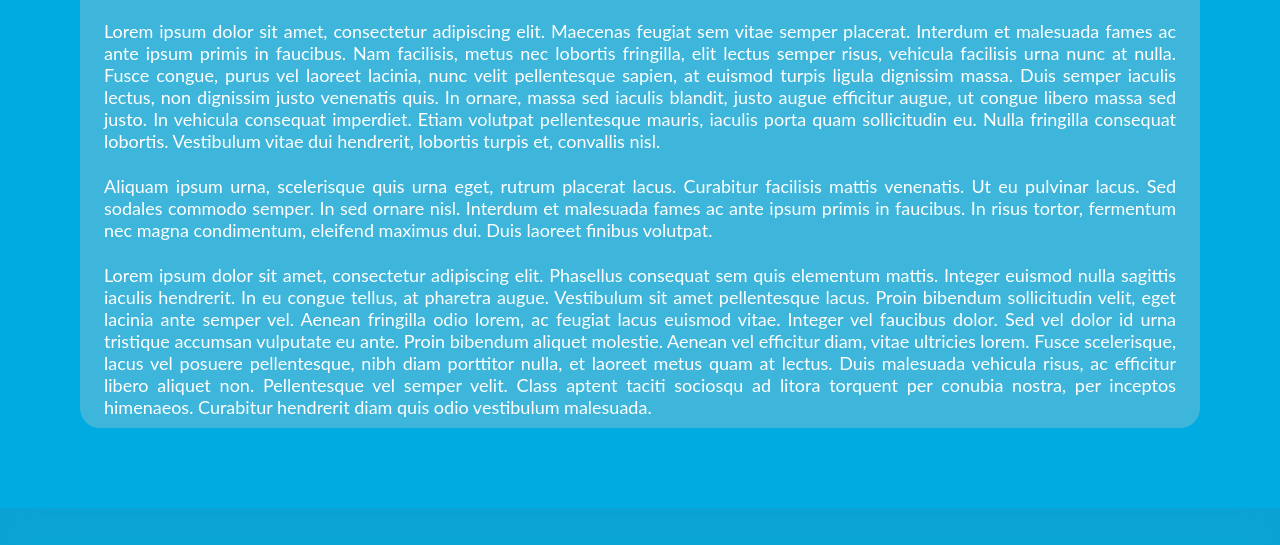
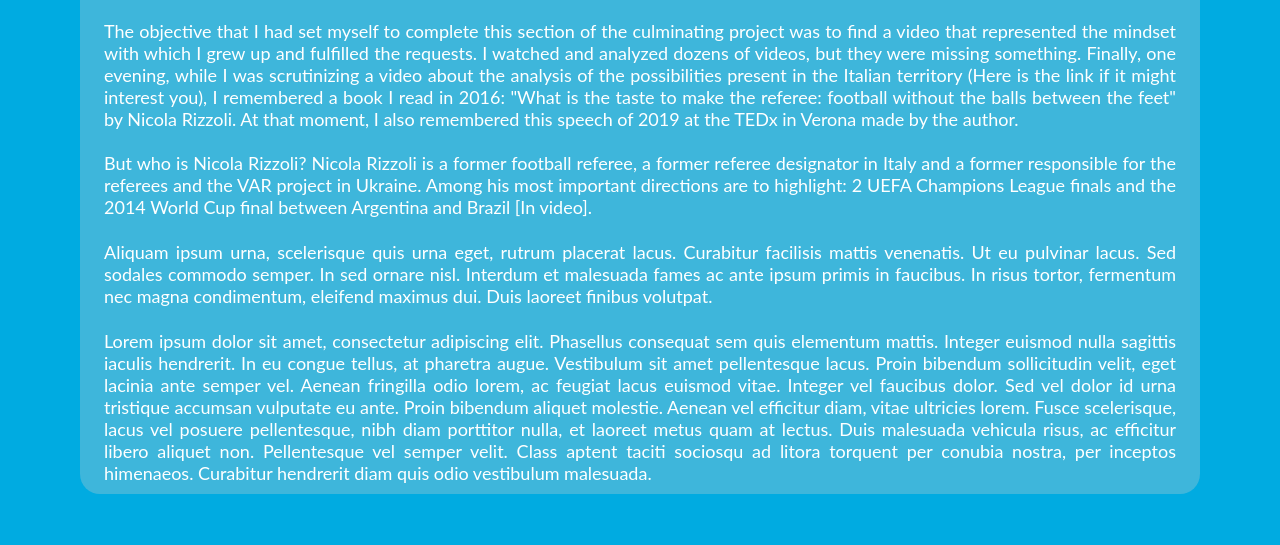
Before and after one commit to ilnardi44/ilnardi44.github.io, a plain HTML site: page pages-eng/real-world-connections.html in a window 1280 px wide. Shown: the part 225-770 px from the top of the page. Drawn offline with nearby package versions, Linux system fonts and the light colour scheme; a web font is replaced by a local one.

Commit message:
Update real-world-connections.html

```diff
--- a/pages-eng/real-world-connections.html
+++ b/pages-eng/real-world-connections.html
@@ -77,7 +77,8 @@
             <br>
             <tr class="box">
                 <p class="paragraph">
-                    Lorem ipsum dolor sit amet, consectetur adipiscing elit. Maecenas feugiat sem vitae semper placerat. Interdum et malesuada fames ac ante ipsum primis in faucibus. Nam facilisis, metus nec lobortis fringilla, elit lectus semper risus, vehicula facilisis urna nunc at nulla. Fusce congue, purus vel laoreet lacinia, nunc velit pellentesque sapien, at euismod turpis ligula dignissim massa. Duis semper iaculis lectus, non dignissim justo venenatis quis. In ornare, massa sed iaculis blandit, justo augue efficitur augue, ut congue libero massa sed justo. In vehicula consequat imperdiet. Etiam volutpat pellentesque mauris, iaculis porta quam sollicitudin eu. Nulla fringilla consequat lobortis. Vestibulum vitae dui hendrerit, lobortis turpis et, convallis nisl.
+                    The objective that I had set myself to complete this section of the culminating project was to find a video that represented the mindset with which I grew up and fulfilled the requests. I watched and analyzed dozens of videos, but they were missing something. Finally, one evening, while I was scrutinizing a video about the analysis of the possibilities present in the Italian territory (Here is the link if it might interest you), I remembered a book I read in 2016: "What is the taste to make the referee: football without the balls between the feet" by Nicola Rizzoli. At that moment, I also remembered this speech of 2019 at the TEDx in Verona made by the author. <br> <br>
+                    But who is Nicola Rizzoli? Nicola Rizzoli is a former football referee, a former referee designator in Italy and a former responsible for the referees and the VAR project in Ukraine. Among his most important directions are to highlight: 2 UEFA Champions League finals and the 2014 World Cup final between Argentina and Brazil [In video]. <br>
                 </p>
             </tr>
             <br>
```
